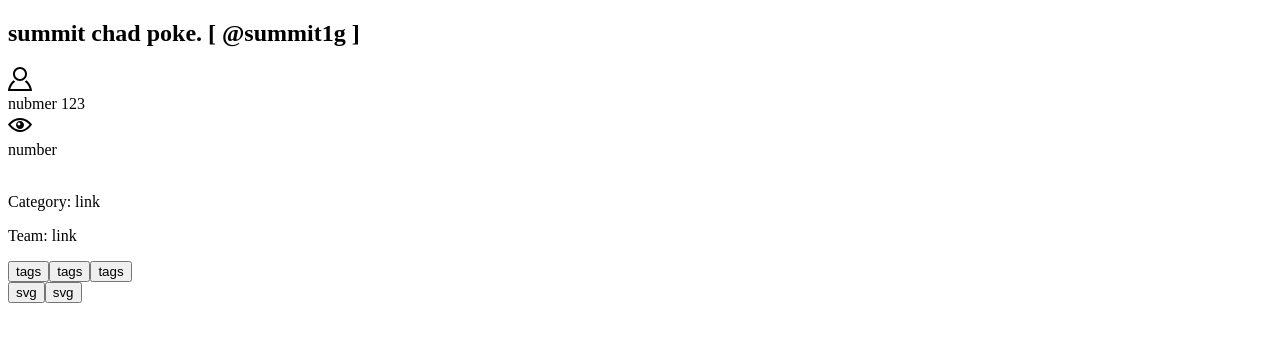
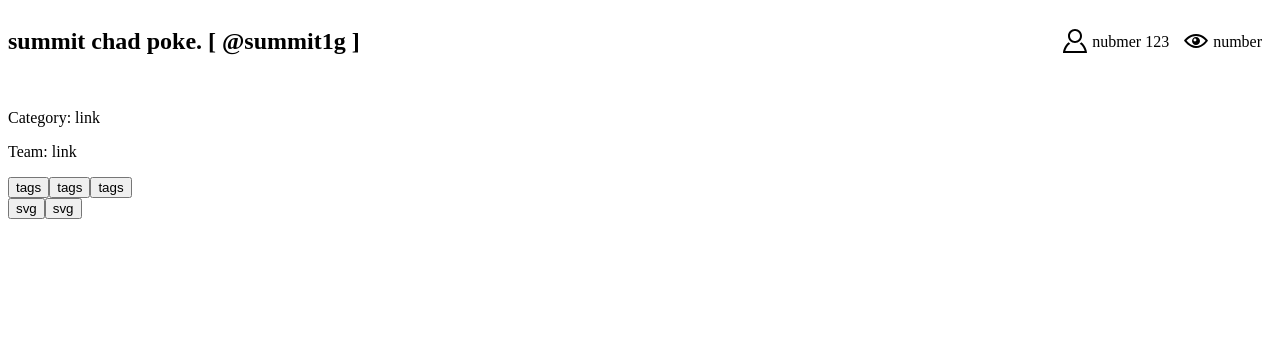
Before and after one commit to bitztream/videoplayer-comp, a React (Create React App) app in the folder client/: page / in a window 1280 px wide. Shown: the top 342 px of the page. Built offline with nearby package versions, Linux system fonts and the light colour scheme; no server answers; the HTML template or start-up script is replaced by a standard one.

Commit message:
more css and react code

```diff
--- a/client/src/ChannelInfoComp/ChannelContainer.jsx
+++ b/client/src/ChannelInfoComp/ChannelContainer.jsx
@@ -1,22 +1,11 @@
+/* eslint-disable import/extensions */
+import styled from 'styled-components';
 import React from 'react';
+import ViewRelated from './ViewRelated.jsx';
 
 const ChannelContainer = () => (
   <div className="whole-flexbox">
-    <h2>summit chad poke. [ @summit1g ]</h2>
-    <div className="view realted">
-      <div>
-        <svg xmlns="http://www.w3.org/2000/svg" width="24" height="24" viewBox="0 0 24 24">
-          <path d="M12 2c2.757 0 5 2.243 5 5.001 0 2.756-2.243 5-5 5s-5-2.244-5-5c0-2.758 2.243-5.001 5-5.001zm0-2c-3.866 0-7 3.134-7 7.001 0 3.865 3.134 7 7 7s7-3.135 7-7c0-3.867-3.134-7.001-7-7.001zm6.369 13.353c-.497.498-1.057.931-1.658 1.302 2.872 1.874 4.378 5.083 4.972 7.346h-19.387c.572-2.29 2.058-5.503 4.973-7.358-.603-.374-1.162-.811-1.658-1.312-4.258 3.072-5.611 8.506-5.611 10.669h24c0-2.142-1.44-7.557-5.631-10.647z" />
-        </svg>
-        <div>nubmer 123</div>
-      </div>
-      <div>
-        <svg xmlns="http://www.w3.org/2000/svg" width="24" height="24" viewBox="0 0 24 24">
-          <path d="M12.015 7c4.751 0 8.063 3.012 9.504 4.636-1.401 1.837-4.713 5.364-9.504 5.364-4.42 0-7.93-3.536-9.478-5.407 1.493-1.647 4.817-4.593 9.478-4.593zm0-2c-7.569 0-12.015 6.551-12.015 6.551s4.835 7.449 12.015 7.449c7.733 0 11.985-7.449 11.985-7.449s-4.291-6.551-11.985-6.551zm-.015 3c-2.21 0-4 1.791-4 4s1.79 4 4 4c2.209 0 4-1.791 4-4s-1.791-4-4-4zm-.004 3.999c-.564.564-1.479.564-2.044 0s-.565-1.48 0-2.044c.564-.564 1.479-.564 2.044 0s.565 1.479 0 2.044z" />
-        </svg>
-        <div> number </div>
-      </div>
-    </div>
+    <ViewRelated />
 
     <div className="tw-flex.tw">
       <img src="" alt="" />
--- a/client/src/ChannelInfoComp/ChannelInfoBar.jsx
+++ b/client/src/ChannelInfoComp/ChannelInfoBar.jsx
@@ -1,7 +1,14 @@
 /* eslint-disable import/extensions */
 /* eslint-disable react/no-unused-state */
+import styled from 'styled-components';
 import React from 'react';
 import ChannelContainer from './ChannelContainer.jsx';
+import InfoButton from './InforButton.jsx';
+
+
+const FlexContainer = styled.div`
+  display: inline;
+`;
 
 class ChannelInfoBar extends React.Component {
   constructor(props) {
@@ -11,15 +18,16 @@
     };
   }
 
+
   render() {
     return (
-      <div className="flex-container">
+      <FlexContainer>
         <ChannelContainer />
-        <div>
-          <button type="button">svg</button>
-          <button type="button">svg</button>
-        </div>
-      </div>
+        <InfoButton />
+      </FlexContainer>
+
+
+
     );
   }
 }
--- a/client/src/ChannelInfoComp/InforButton.jsx
+++ b/client/src/ChannelInfoComp/InforButton.jsx
@@ -1,36 +1,35 @@
-// import React from 'react';
+import React from 'react';
 
-// class InforButton extends React.Component {
-//   constructor(props) {
-//     super(props);
-//     this.state = {
-//       value: 'Please write an essay about your favorite DOM element.'
-//     };
+class InforButton extends React.Component {
+  constructor(props) {
+    super(props);
+    this.state = {
+      value: 'Please write an essay about your favorite DOM element.'
+    };
 
-//     this.handleChange = this.handleChange.bind(this);
-//     this.handleSubmit = this.handleSubmit.bind(this);
-//   }
+    this.handleChange = this.handleChange.bind(this);
+    this.handleSubmit = this.handleSubmit.bind(this);
+  }
 
-//   handleChange(event) {
-//     this.setState({ value: event.target.value });
-//   }
+  handleChange(event) {
+    this.setState({ value: event.target.value });
+  }
 
-//   handleSubmit(event) {
-//     alert('An essay was submitted: ' + this.state.value);
-//     event.preventDefault();
-//   }
+  handleSubmit(event) {
+    alert('An essay was submitted: ' + this.state.value);
+    event.preventDefault();
+  }
 
-//   render() {
-//     return (
-//       <form onSubmit={this.handleSubmit}>
-//         <label>
-//           Essay:
-//           <textarea value={this.state.value} onChange={this.handleChange} />
-//         </label>
-//         <input type="submit" value="Submit" />
-//       </form>
-//     );
-//   }
-// };
+  render() {
+    return (
+      <form onSubmit={this.handleSubmit}>
+        <div>
+          <button type="submit">svg</button>
+          <button type="submit">svg</button>
+        </div>
+      </form>
+    );
+  }
+}
 
-// export default InforButton;
+export default InforButton;
--- /dev/null
+++ b/client/src/ChannelInfoComp/ViewRelated.jsx
@@ -0,0 +1,44 @@
+import React from 'react';
+import styled from 'styled-components';
+
+
+const ViewContainer = styled.div`
+  display: flex;
+`;
+
+const Views = styled.div`
+  display: inline-flex!important;
+  align-items: center!important;
+  line-height: 25px;
+  margin:5px;
+  border:0;
+  padidng:0;
+`;
+
+const Title = styled.div`
+  padding-right:2rem!important;
+  flex-shrink: 1!important;
+  flex-grow: 1!important;
+`;
+const ViewRelated = (props) => {
+  return (
+
+    <ViewContainer>
+      <Title><h2>summit chad poke. [ @summit1g ]</h2></Title>
+      <Views>
+        <svg xmlns="http://www.w3.org/2000/svg" width="24" height="24" viewBox="0 0 24 24">
+          <path d="M12 2c2.757 0 5 2.243 5 5.001 0 2.756-2.243 5-5 5s-5-2.244-5-5c0-2.758 2.243-5.001 5-5.001zm0-2c-3.866 0-7 3.134-7 7.001 0 3.865 3.134 7 7 7s7-3.135 7-7c0-3.867-3.134-7.001-7-7.001zm6.369 13.353c-.497.498-1.057.931-1.658 1.302 2.872 1.874 4.378 5.083 4.972 7.346h-19.387c.572-2.29 2.058-5.503 4.973-7.358-.603-.374-1.162-.811-1.658-1.312-4.258 3.072-5.611 8.506-5.611 10.669h24c0-2.142-1.44-7.557-5.631-10.647z" />
+        </svg>
+        <Views>  nubmer 123</Views>
+      </Views>
+      <Views>
+        <svg xmlns="http://www.w3.org/2000/svg" width="24" height="24" viewBox="0 0 24 24">
+          <path d="M12.015 7c4.751 0 8.063 3.012 9.504 4.636-1.401 1.837-4.713 5.364-9.504 5.364-4.42 0-7.93-3.536-9.478-5.407 1.493-1.647 4.817-4.593 9.478-4.593zm0-2c-7.569 0-12.015 6.551-12.015 6.551s4.835 7.449 12.015 7.449c7.733 0 11.985-7.449 11.985-7.449s-4.291-6.551-11.985-6.551zm-.015 3c-2.21 0-4 1.791-4 4s1.79 4 4 4c2.209 0 4-1.791 4-4s-1.791-4-4-4zm-.004 3.999c-.564.564-1.479.564-2.044 0s-.565-1.48 0-2.044c.564-.564 1.479-.564 2.044 0s.565 1.479 0 2.044z" />
+        </svg>
+        <Views>   number </Views>
+      </Views>
+    </ViewContainer>
+  );
+};
+
+export default ViewRelated;
--- a/package.json
+++ b/package.json
@@ -6,7 +6,7 @@
   "scripts": {
     "test": "jest",
     "start": "nodemon server/index.js",
-    "build:react": "webpack -d --watch",
+    "build:react": "webpack -d --watch & open http://localhost:3000/",
     "seed": "node db/seeders/seedDB.js"
   },
   "repository": {
```
Also changed, not shown: 3 other files (tests, documents, lock files or other folders).
